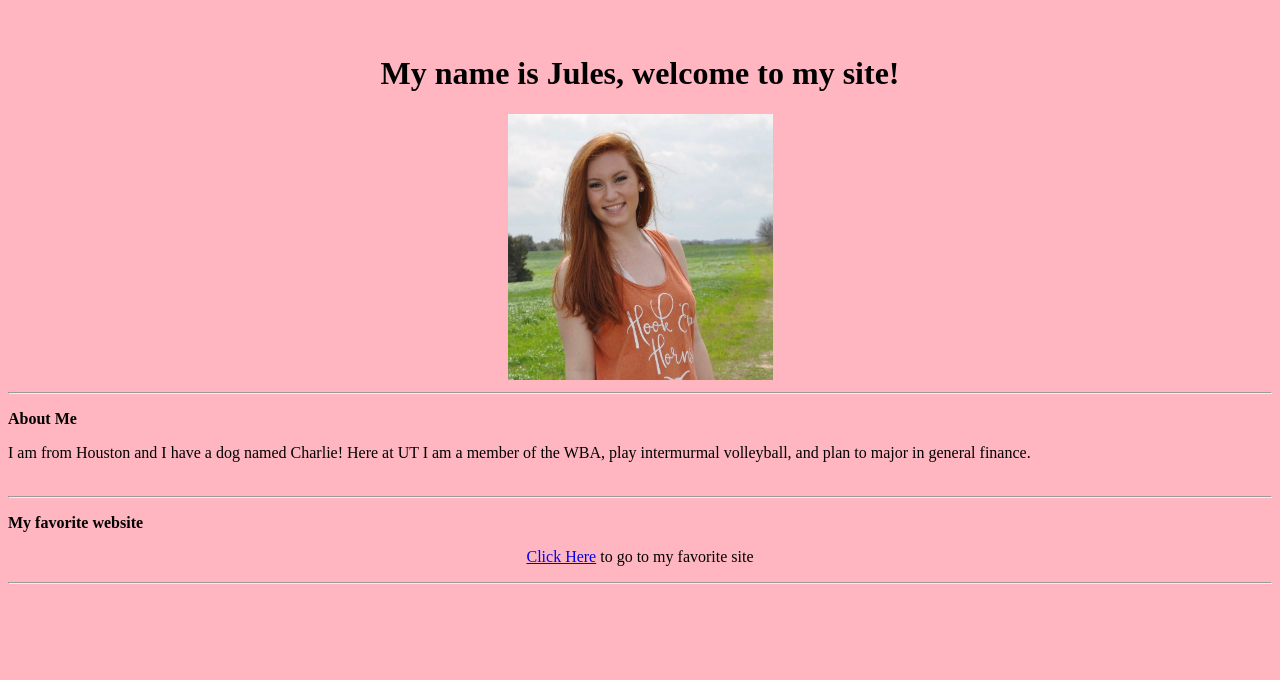
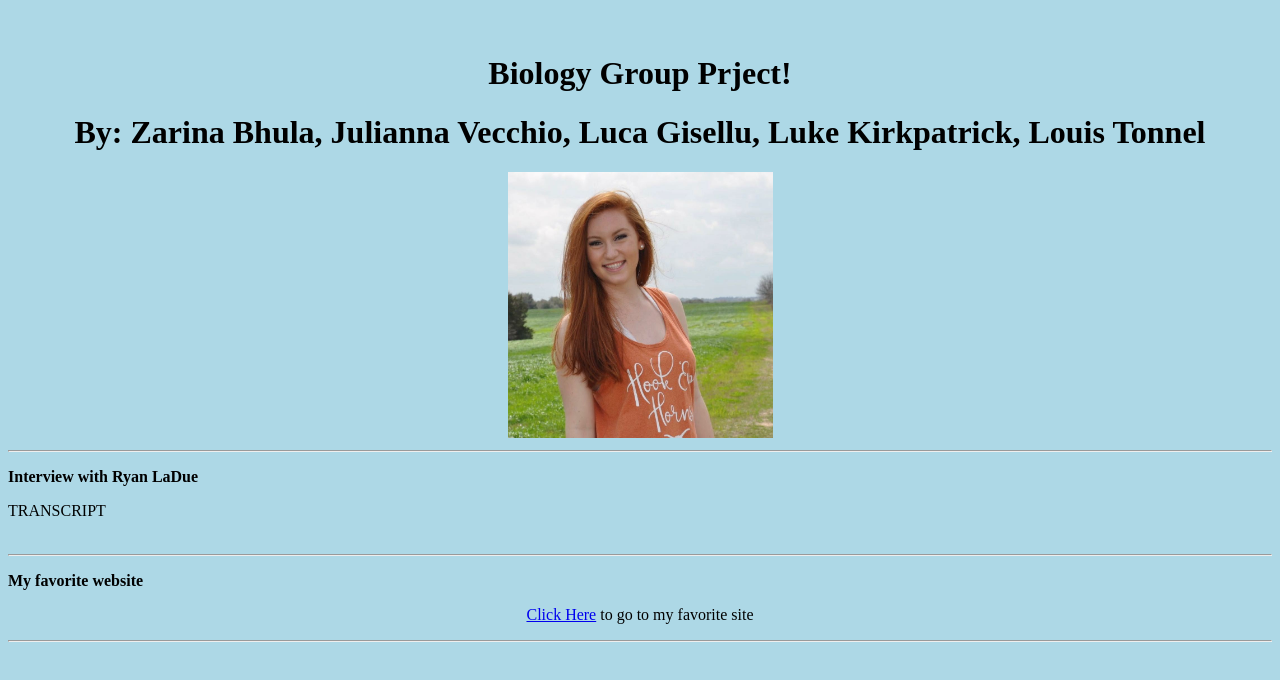
Before and after one commit to jmvecchio/jmvecchio.github.io, a plain HTML site: page index.html in a window 1280 px wide. Drawn offline with Linux system fonts and the light colour scheme.

Commit message:
Update index.html

```diff
--- a/index.html
+++ b/index.html
@@ -1,11 +1,12 @@
 <!DOCTYPE html>
 <html>
 <p>&nbsp;</p>
-<h1 style="text-align: center;">My name is Jules, welcome to my site!</h1>
+<h1 style="text-align: center;">Biology Group Prject!</h1>
+<h1 style="text-align: center;">By: Zarina Bhula, Julianna Vecchio, Luca Gisellu, Luke Kirkpatrick, Louis Tonnel</h1>
 <center><img src="IMG_6371.JPG" width="265" height="266" align="BOTTOM" /></center><hr />
-<body bgcolor = "LightPink">
-<p><strong>About Me</strong></p>
-<p>I am from Houston and I have a dog named Charlie! Here at UT I am a member of the WBA, play intermurmal volleyball, and plan to major in general finance.  <br /><br /></p>
+<body bgcolor = "LightBlue">
+<p><strong>Interview with Ryan LaDue</strong></p>
+<p>TRANSCRIPT<br /><br /></p>
 </body>
 <hr />
 <p><strong>My favorite website</strong></p>
```
